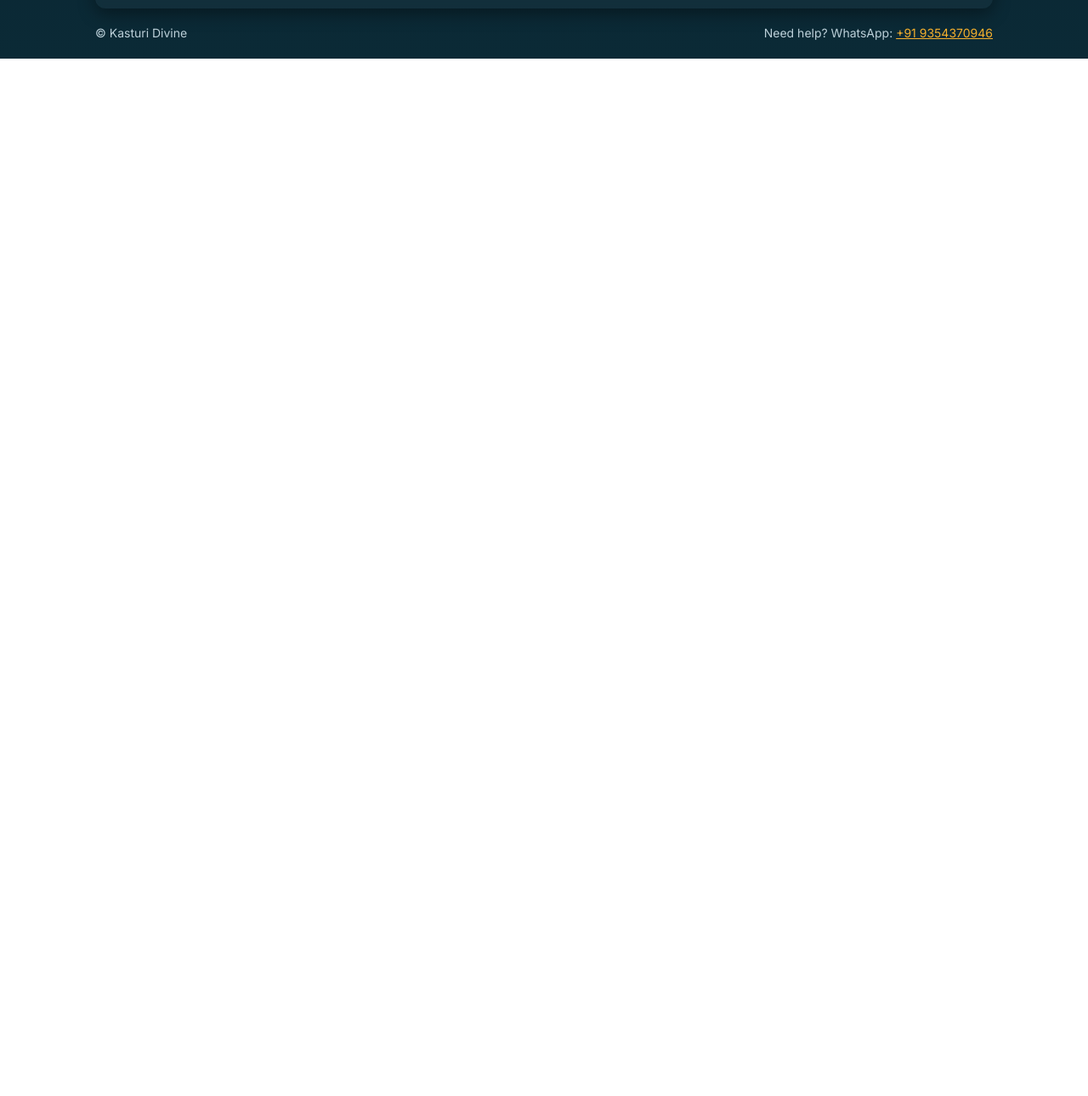
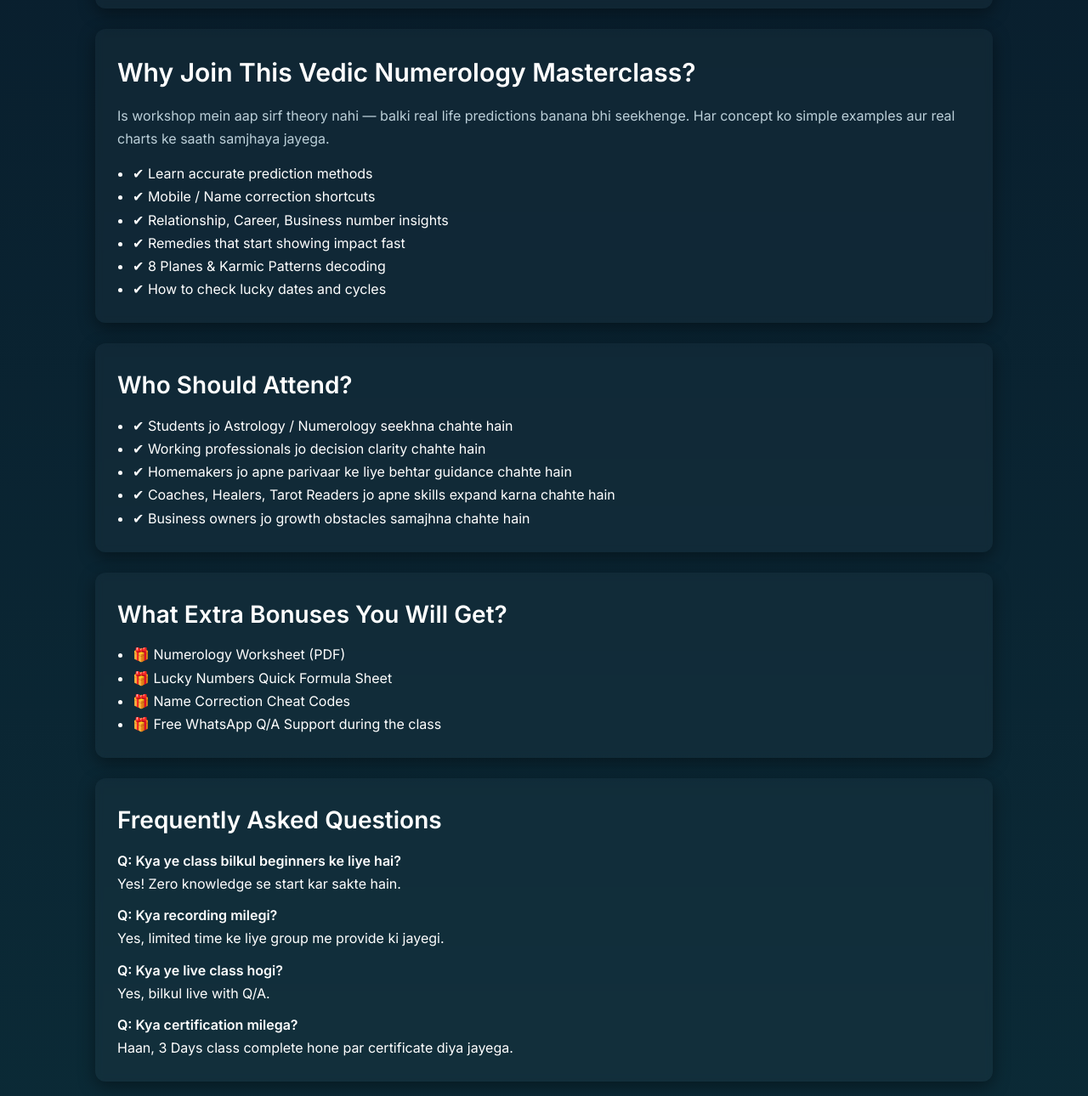
Before and after one commit to jadhavh-jpg/Vedic.Numerology, a plain HTML site: page index.html in a window 1280 px wide. Shown: the part 1419-2709 px from the top of the page at 85% size. Before the commit the page ends 1488 px from the top, so only its background shows below. Drawn offline with Linux system fonts and the light colour scheme.

Commit message:
Update index.html

```diff
--- a/index.html
+++ b/index.html
@@ -145,6 +145,51 @@
       </div>
     </aside>
   </section>
+
+<!-- Added Long Landing Page Content -->
+<section class="card" style="margin-top:24px;padding:26px;line-height:1.7">
+  <h2 style="font-size:30px;font-weight:800;margin-bottom:12px">Why Join This Vedic Numerology Masterclass?</h2>
+  <p style="color:var(--muted)">Is workshop mein aap sirf theory nahi — balki real life predictions banana bhi seekhenge. Har concept ko simple examples aur real charts ke saath samjhaya jayega.</p>
+
+  <ul style="margin-top:14px;margin-left:18px">
+    <li>✔ Learn accurate prediction methods</li>
+    <li>✔ Mobile / Name correction shortcuts</li>
+    <li>✔ Relationship, Career, Business number insights</li>
+    <li>✔ Remedies that start showing impact fast</li>
+    <li>✔ 8 Planes & Karmic Patterns decoding</li>
+    <li>✔ How to check lucky dates and cycles</li>
+  </ul>
+</section>
+
+<section class="card" style="margin-top:24px;padding:26px;line-height:1.7">
+  <h2 style="font-size:28px;font-weight:800;margin-bottom:10px">Who Should Attend?</h2>
+  <ul style="margin-left:18px">
+    <li>✔ Students jo Astrology / Numerology seekhna chahte hain</li>
+    <li>✔ Working professionals jo decision clarity chahte hain</li>
+    <li>✔ Homemakers jo apne parivaar ke liye behtar guidance chahte hain</li>
+    <li>✔ Coaches, Healers, Tarot Readers jo apne skills expand karna chahte hain</li>
+    <li>✔ Business owners jo growth obstacles samajhna chahte hain</li>
+  </ul>
+</section>
+
+<section class="card" style="margin-top:24px;padding:26px;line-height:1.7">
+  <h2 style="font-size:28px;font-weight:800;margin-bottom:10px">What Extra Bonuses You Will Get?</h2>
+  <ul style="margin-left:18px">
+    <li>🎁 Numerology Worksheet (PDF)</li>
+    <li>🎁 Lucky Numbers Quick Formula Sheet</li>
+    <li>🎁 Name Correction Cheat Codes</li>
+    <li>🎁 Free WhatsApp Q/A Support during the class</li>
+  </ul>
+</section>
+
+<section class="card" style="margin-top:24px;padding:26px;line-height:1.7">
+  <h2 style="font-size:28px;font-weight:800;margin-bottom:10px">Frequently Asked Questions</h2>
+  <p><strong>Q: Kya ye class bilkul beginners ke liye hai?</strong><br>Yes! Zero knowledge se start kar sakte hain.</p>
+  <p style="margin-top:10px"><strong>Q: Kya recording milegi?</strong><br>Yes, limited time ke liye group me provide ki jayegi.</p>
+  <p style="margin-top:10px"><strong>Q: Kya ye live class hogi?</strong><br>Yes, bilkul live with Q/A.</p>
+  <p style="margin-top:10px"><strong>Q: Kya certification milega?</strong><br>Haan, 3 Days class complete hone par certificate diya jayega.</p>
+</section>
+
 
   <footer>
     <div>© Kasturi Divine</div>
```
